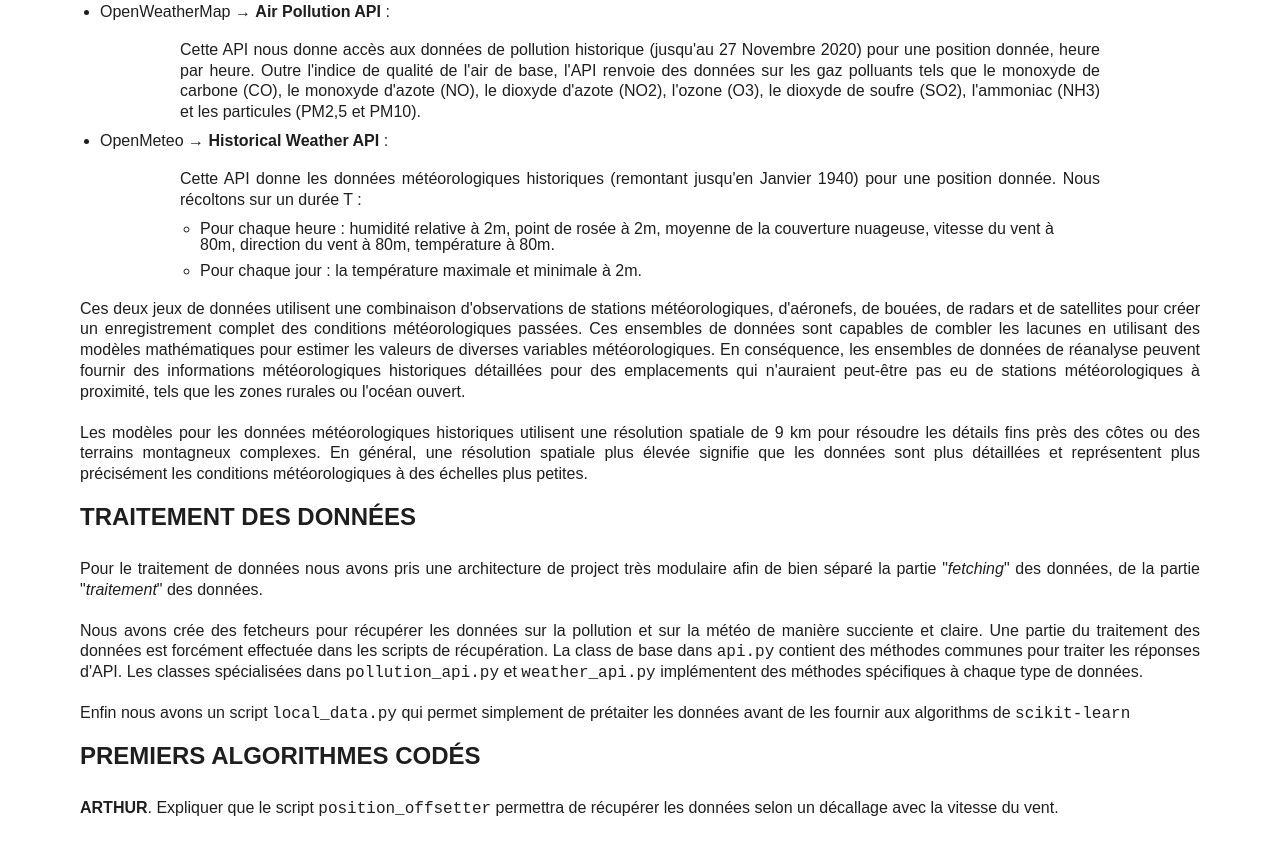
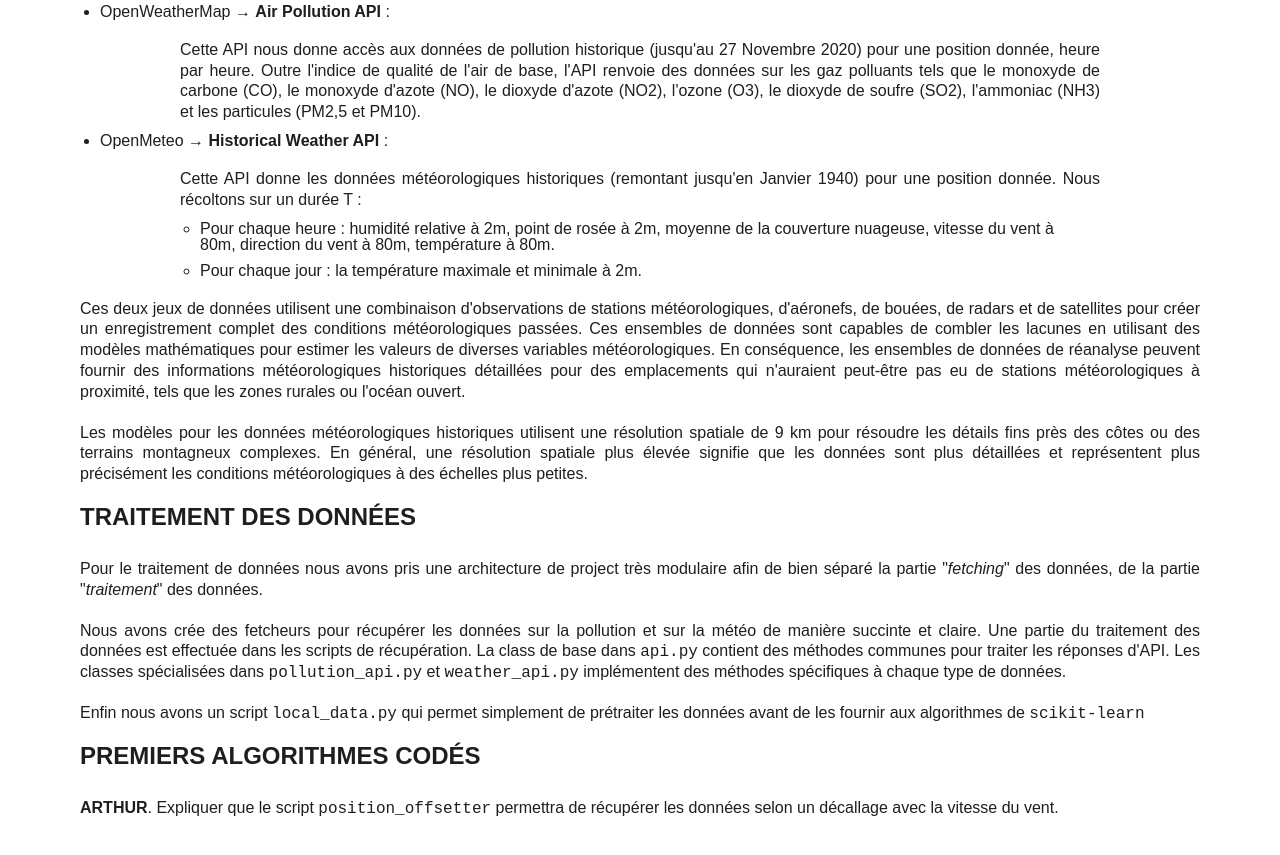
Before and after one commit to imneedle/projet-ia, a plain HTML site: page index.html in a window 1280 px wide. Shown: the part 401-1256 px from the top of the page. Drawn offline with Linux system fonts and the light colour scheme; a web font is replaced by a local one.

```diff
--- a/index.html
+++ b/index.html
@@ -218,8 +218,8 @@
     </p>
     <p class="text__primary">
       Nous avons crée des fetcheurs pour récupérer les données sur la pollution
-      et sur la météo de manière succiente et claire. Une partie du traitement
-      des données est forcément effectuée dans les scripts de récupération. La
+      et sur la météo de manière succinte et claire. Une partie du traitement
+      des données est effectuée dans les scripts de récupération. La
       class de base dans
       <code>api.py</code> contient des méthodes communes pour traiter les
       réponses d'API. Les classes spécialisées dans
@@ -228,7 +228,7 @@
     </p>
     <p class="text__primary">
       Enfin nous avons un script <code>local_data.py</code> qui permet
-      simplement de prétaiter les données avant de les fournir aux algorithms de
+      simplement de prétraiter les données avant de les fournir aux algorithmes de
       <code>scikit-learn</code>
     </p>
 
```
Also changed, not shown: report/interactions.svg (added), 1 other file.
